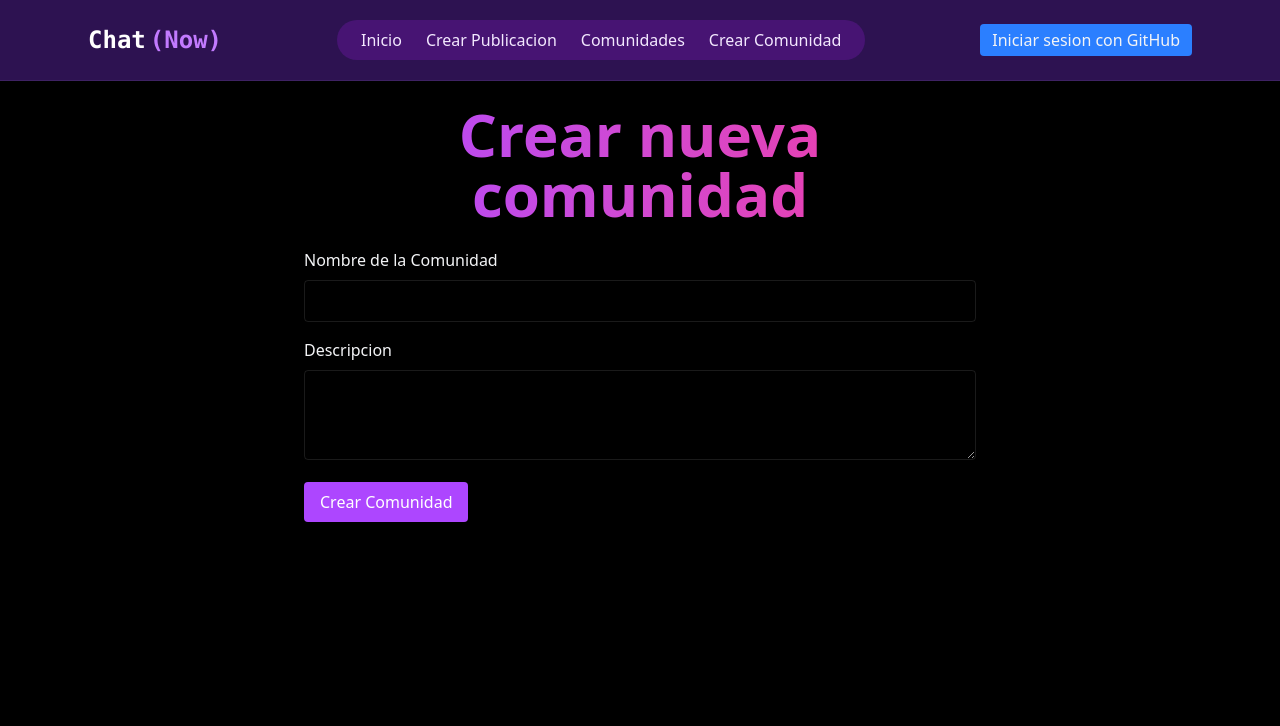
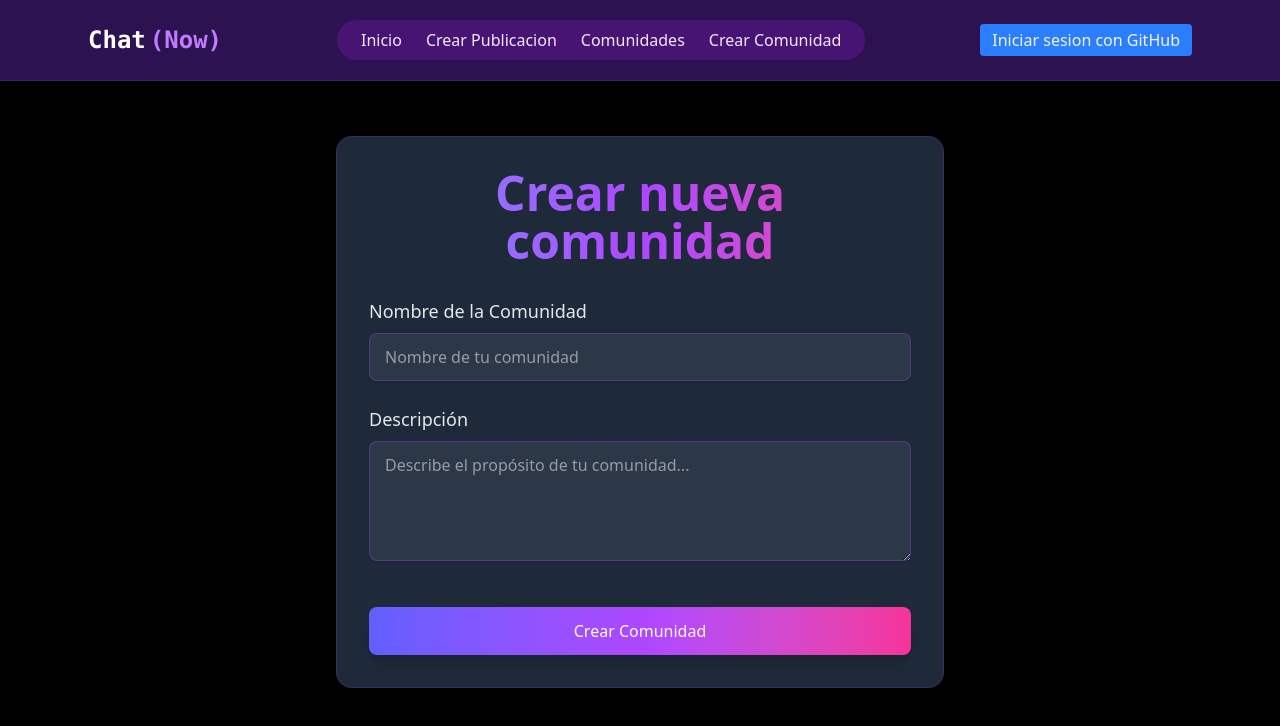
Before and after one commit to Angierc25/proyect_react, a React (Vite) app: page /comunidad/crear in a window 1280 px wide. Shown: the top 726 px of the page. Built offline with nearby package versions, Linux system fonts and the light colour scheme.

Commit message:
feat(style):Diseño agregado en Comunidad

```diff
--- a/src/components/CreateCommunity.tsx
+++ b/src/components/CreateCommunity.tsx
@@ -33,12 +33,16 @@ export const CreateCommunity = () => {
     mutate({ name, description });
   };
    return (
-    <form onSubmit={handleSubmit} className="max-w-2xl mx-auto space-y-4">
-      <h2 className="text-6xl font-bold mb-6 text-center bg-gradient-to-r from-purple-500 to-pink-500 bg-clip-text text-transparent">
+
+      <div className="max-w-2xl mx-auto p-8">
+        <div className="bg-gray-800 bg-opacity-70 backdrop-blur-lg rounded-2xl shadow-2xl p-8 border border-purple-500/20">
+          <h2 className="text-5xl font-bold mb-8 text-center bg-gradient-to-r from-indigo-400 via-purple-500 to-pink-500 bg-clip-text text-transparent">
             Crear nueva comunidad
           </h2>
-      <div>
-        <label htmlFor="name" className="block mb-2 font-medium">
+
+          <form onSubmit={handleSubmit} className="space-y-6">
+            <div className="space-y-2">
+              <label htmlFor="name" className="block text-lg font-medium text-gray-200">
                 Nombre de la Comunidad
               </label>
               <input
@@ -46,29 +50,62 @@ export const CreateCommunity = () => {
                 id="name"
                 value={name}
                 onChange={(e) => setName(e.target.value)}
-          className="w-full border border-white/10 bg-transparent p-2 rounded"
+                className="w-full bg-gray-700/60 border-0 rounded-lg py-3 px-4 text-white shadow-sm ring-1 ring-inset ring-purple-500/30 focus:ring-2 focus:ring-purple-500 focus:outline-none transition-all duration-200"
                 required
+                placeholder="Nombre de tu comunidad"
               />
             </div>
-      <div>
-        <label htmlFor="description" className="block mb-2 font-medium">
-          Descripcion
+
+            <div className="space-y-2">
+              <label htmlFor="description" className="block text-lg font-medium text-gray-200">
+                Descripción
               </label>
               <textarea
                 id="description"
                 value={description}
                 onChange={(e) => setDescription(e.target.value)}
-          className="w-full border border-white/10 bg-transparent p-2 rounded"
-          rows={3}
+                className="w-full bg-gray-700/60 border-0 rounded-lg py-3 px-4 text-white shadow-sm ring-1 ring-inset ring-purple-500/30 focus:ring-2 focus:ring-purple-500 focus:outline-none transition-all duration-200"
+                rows={4}
+                placeholder="Describe el propósito de tu comunidad..."
               />
             </div>
+
+            <div className="pt-4">
               <button
                 type="submit"
-        className="bg-purple-500 text-white px-4 py-2 rounded cursor-pointer"
+                disabled={isPending}
+                className="w-full relative overflow-hidden group bg-gradient-to-r from-indigo-500 via-purple-500 to-pink-500 text-white font-medium py-3 px-6 rounded-lg shadow-lg hover:shadow-purple-500/30 transition-all duration-300 disabled:opacity-70"
               >
-        {isPending ? "Creando..." : "Crear Comunidad"}
+                <span className="absolute inset-0 w-full h-full bg-gradient-to-r from-indigo-500 via-purple-500 to-pink-500 opacity-0 group-hover:opacity-100 transition-opacity duration-300 ease-out"></span>
+                <span className="relative flex items-center justify-center">
+                  {isPending ? (
+                    <>
+                      <svg className="animate-spin -ml-1 mr-3 h-5 w-5 text-white" xmlns="http://www.w3.org/2000/svg" fill="none" viewBox="0 0 24 24">
+                        <circle className="opacity-25" cx="12" cy="12" r="10" stroke="currentColor" strokeWidth="4"></circle>
+                        <path className="opacity-75" fill="currentColor" d="M4 12a8 8 0 018-8V0C5.373 0 0 5.373 0 12h4zm2 5.291A7.962 7.962 0 014 12H0c0 3.042 1.135 5.824 3 7.938l3-2.647z"></path>
+                      </svg>
+                      Creando...
+                    </>
+                  ) : (
+                    "Crear Comunidad"
+                  )}
+                </span>
               </button>
-      {isError && <p className="text-red-500">Error al crear la comunidad</p>}
+            </div>
+
+            {isError && (
+              <div className="mt-4 bg-red-900/40 text-red-200 p-4 rounded-lg border border-red-500/50">
+                <p className="flex items-center">
+                  <svg xmlns="http://www.w3.org/2000/svg" className="h-5 w-5 mr-2" viewBox="0 0 20 20" fill="currentColor">
+                    <path fillRule="evenodd" d="M10 18a8 8 0 100-16 8 8 0 000 16zM8.707 7.293a1 1 0 00-1.414 1.414L8.586 10l-1.293 1.293a1 1 0 101.414 1.414L10 11.414l1.293 1.293a1 1 0 001.414-1.414L11.414 10l1.293-1.293a1 1 0 00-1.414-1.414L10 8.586 8.707 7.293z" clipRule="evenodd" />
+                  </svg>
+                  Error al crear la comunidad
+                </p>
+              </div>
+            )}
           </form>
+        </div>
+      </div>
+
   );
 };
```
Lines whose indentation alone changed are shown as unchanged.
